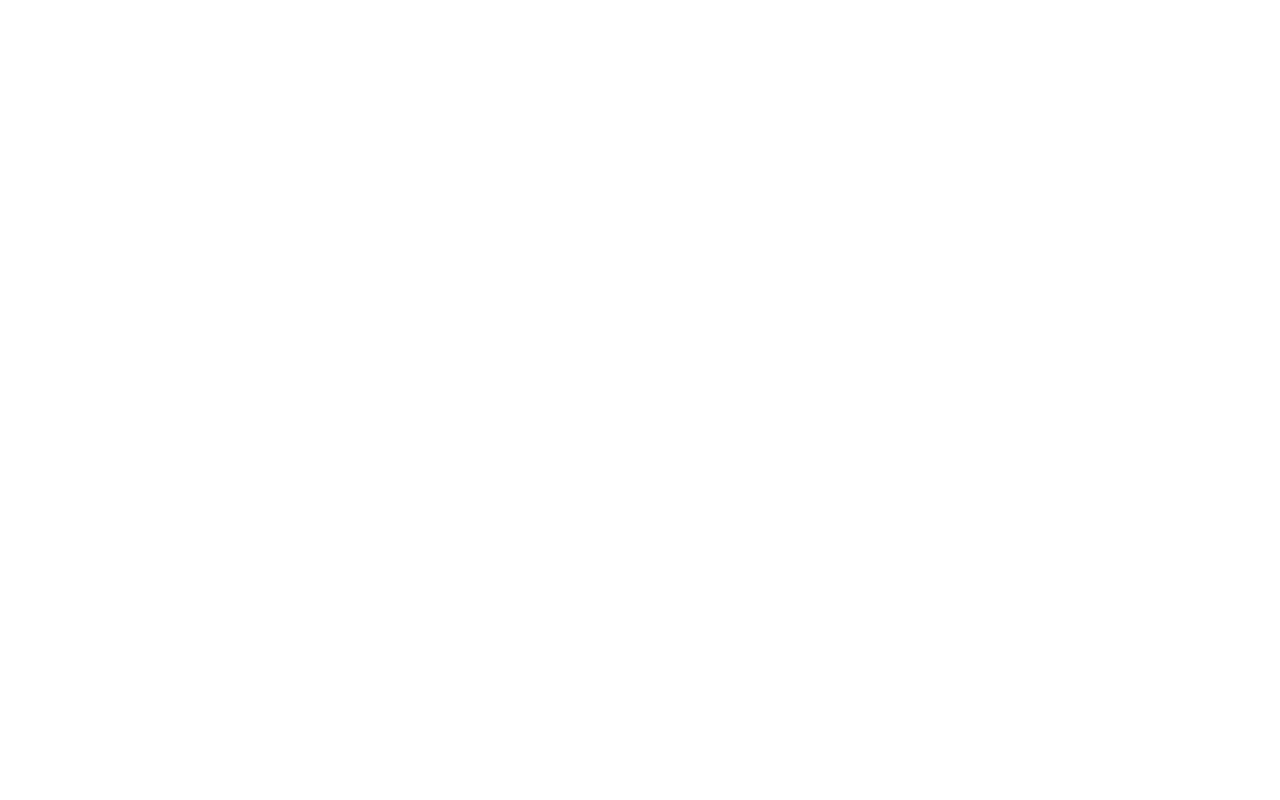
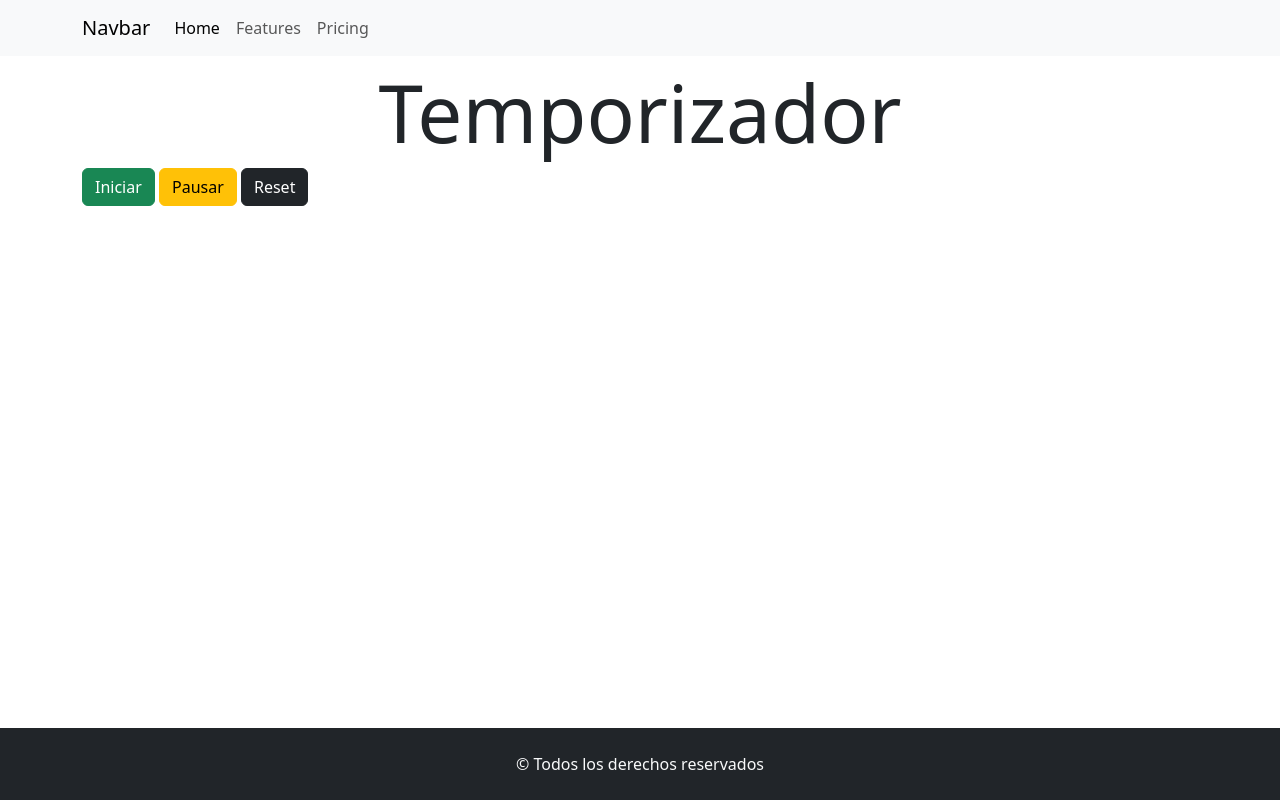
Before and after one commit to lucasecapdevila/javascript-tp5-ejercicio6, a plain HTML site: page index.html in a window 1280 px wide. Drawn offline with nearby package versions, Linux system fonts and the light colour scheme.

Commit message:
se agregan navbar, titulo, botones y footer

```diff
--- a/css/styles.css
+++ b/css/styles.css
@@ -0,0 +1,9 @@
+body{
+  min-height: 100vh;
+  display: flex;
+  flex-direction: column;
+}
+
+main{
+  flex-grow: 1;
+}
--- a/index.html
+++ b/index.html
@@ -13,6 +13,42 @@
 </head>
 <body>
 
+  <header>
+    <nav class="navbar navbar-expand-lg bg-body-tertiary">
+      <div class="container">
+        <a class="navbar-brand" href="#">Navbar</a>
+        <button class="navbar-toggler" type="button" data-bs-toggle="collapse" data-bs-target="#navbarNav" aria-controls="navbarNav" aria-expanded="false" aria-label="Toggle navigation">
+          <span class="navbar-toggler-icon"></span>
+        </button>
+        <div class="collapse navbar-collapse" id="navbarNav">
+          <ul class="navbar-nav">
+            <li class="nav-item">
+              <a class="nav-link active" aria-current="page" href="#">Home</a>
+            </li>
+            <li class="nav-item">
+              <a class="nav-link" href="#">Features</a>
+            </li>
+            <li class="nav-item">
+              <a class="nav-link" href="#">Pricing</a>
+            </li>
+          </ul>
+        </div>
+      </div>
+    </nav>
+  </header>
+
+  <main class="container my-2">
+    <h1 class="text-center display-1">Temporizador</h1>
+
+    <button class="btn btn-success">Iniciar</button>
+    <button class="btn btn-warning">Pausar</button>
+    <button class="btn btn-dark">Reset</button>
+
+  </main>
+
+  <footer class="text-center py-2 bg-dark text-light">
+    <p class="m-0 p-3">&copy; Todos los derechos reservados</p>
+  </footer>
 
   <script src="https://cdn.jsdelivr.net/npm/bootstrap@5.3.2/dist/js/bootstrap.bundle.min.js" integrity="sha384-C6RzsynM9kWDrMNeT87bh95OGNyZPhcTNXj1NW7RuBCsyN/o0jlpcV8Qyq46cDfL" crossorigin="anonymous"></script>
   <script src="js/app.js"></script>
```
